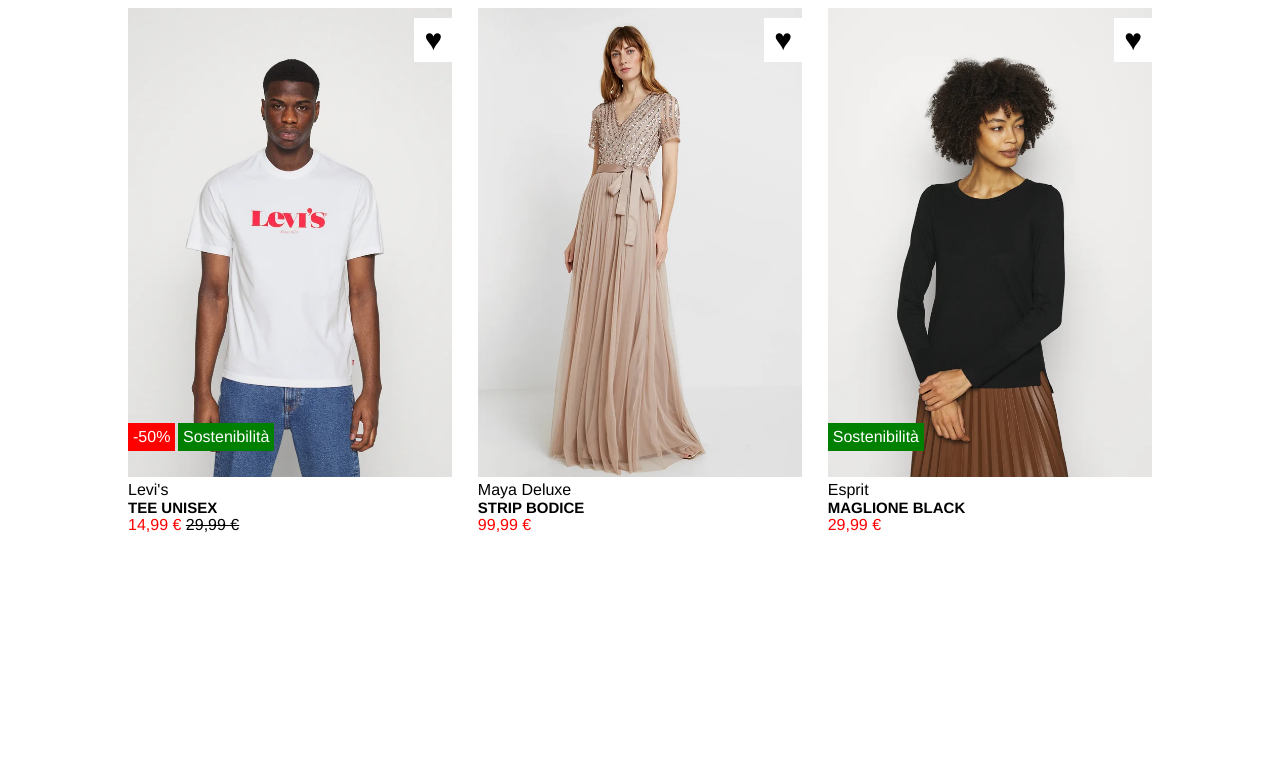
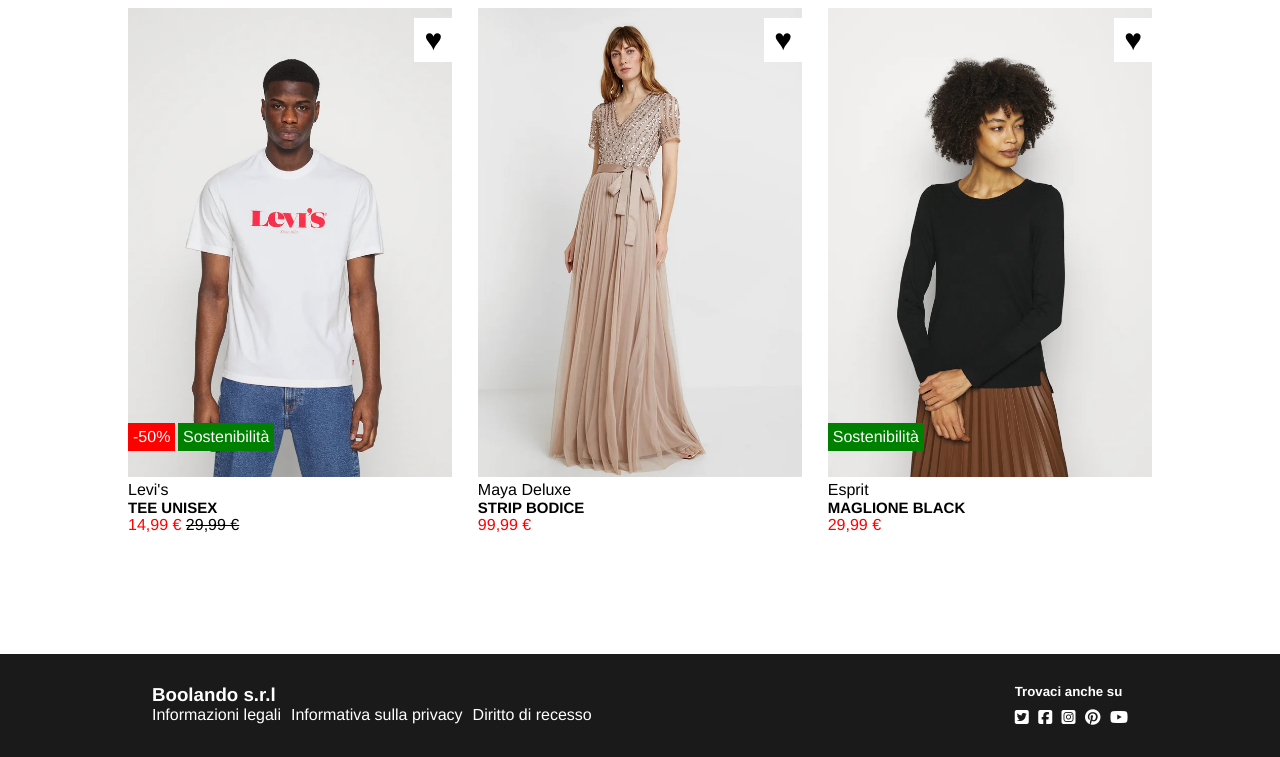
Before and after one commit to MarcoAmantea/html-css-boolando, a plain HTML site: page index.html in a window 1280 px wide. Shown: the part 647-1404 px from the top of the page. Before the commit the page ends 1301 px from the top, so only its background shows below. Drawn offline with Linux system fonts and the light colour scheme.

Commit message:
feat: footer with icons and anchor links

```diff
--- a/css/style.css
+++ b/css/style.css
@@ -1,71 +1,80 @@
 /*start rules*/
 
-*{
+* {
     padding: 0;
     margin: 0;
     box-sizing: border-box;
     font-family: 'Franklin Gothic Medium', 'Arial Narrow', Arial, sans-serif;
 }
-.container{
+
+.container {
     margin: 0 auto;
     width: 80%;
     max-width: 1100px;
 }
-img{
+
+img {
     max-width: 100%;
 }
 
 /*Inizio Header*/
 
-header{
+header {
     background-color: hsl(24.71deg 100% 50%);
     position: fixed;
     width: 100%;
     z-index: 999;
+    padding: 20px;
 }
-.navbar{
-    padding: 20px;
+
+.navbar {
     width: 100%;
-    background-color:hsl(24.71deg 100% 50%) ;
+    background-color: hsl(24.71deg 100% 50%);
     display: flex;
     justify-content: space-between;
 }
-ul{
+
+ul {
     list-style: none;
     display: flex;
 }
-li{
+
+li {
     margin-right: 10px;
     color: white;
 }
-a{
+
+a {
     text-decoration: none;
     color: inherit;
 }
-.icons{
 
-}
+.icons {}
 
 /*inizio cards*/
 
-.row{
+.row {
     display: flex;
     flex-wrap: wrap;
     row-gap: 10px;
     justify-content: space-between;
     padding: 120px 0;
 }
-.col{
+
+.col {
     width: calc(95%/3);
     min-height: 500px;
 }
-.mg-top{
+
+.mg-top {
     margin-top: 20px;
 }
-.card{
+
+.card {
     position: relative;
 }
-.like{
+
+.like {
     background-color: white;
     padding: 5px 10px;
     position: absolute;
@@ -73,10 +82,12 @@ a{
     margin-top: 10px;
     font-size: 30px;
 }
-.like:hover{
+
+.like:hover {
     color: red;
 }
-.discount{
+
+.discount {
     background-color: red;
     position: absolute;
     left: 0;
@@ -84,7 +95,8 @@ a{
     padding: 5px;
     color: white;
 }
-.sustainability{
+
+.sustainability {
     background-color: green;
     position: absolute;
     left: 50px;
@@ -92,25 +104,31 @@ a{
     padding: 5px;
     color: white;
 }
-.front{
+
+.front {
     position: absolute;
     left: 0;
     top: 0;
     width: 100%;
 }
-.front:hover{
+
+.front:hover {
     z-index: -1;
 }
-h1{
+
+h1 {
     font-size: 15px;
 }
-.price{
+
+.price {
     color: red;
 }
-.no-price{
+
+.no-price {
     text-decoration: line-through;
 }
-.sustainability-2{
+
+.sustainability-2 {
     background-color: green;
     position: absolute;
     left: 0px;
@@ -118,3 +136,14 @@ h1{
     padding: 5px;
     color: white;
 }
+
+footer {
+    background-color: hsl(0deg 0% 10.2%);
+    padding: 30px;
+
+}
+
+.section-footer {
+    display: flex;
+    justify-content: space-between;
+}
--- a/index.html
+++ b/index.html
@@ -108,6 +108,33 @@
         </div>
         </div>
     </main>
+    <footer>
+        <div class="container">
+            <section class="section-footer">
+                <div>
+                    <h3 style="color: white;">Boolando s.r.l</h3>
+                    <ul>
+                        <li><a href="">Informazioni legali</li></a>
+                        <li><a href="">Informativa sulla privacy</li></a>
+                        <li><a href="">Diritto di recesso</li></a>
+                    </ul>
+                </div>
+                <div>
+                    <h5 style="color: white; margin-bottom: 10px;">Trovaci anche su</h5>
+                    <span>
+                        <a href=""><i class="fa-brands fa-square-twitter"
+                                style="color: white; margin-right: 5px;"></i></a>
+                        <a href=""><i class="fa-brands fa-square-facebook"
+                                style="color: white; margin-right: 5px;"></i></a>
+                        <a href=""><i class="fa-brands fa-square-instagram"
+                                style="color: white; margin-right: 5px;"></i></a>
+                        <a href=""><i class="fa-brands fa-pinterest" style="color: white; margin-right: 5px;"></i></a>
+                        <a href=""><i class="fa-brands fa-youtube" style="color: white;"></i></a>
+                    </span>
+                </div>
+            </section>
+        </div>
+    </footer>
 </body>
 
 </html>
```
